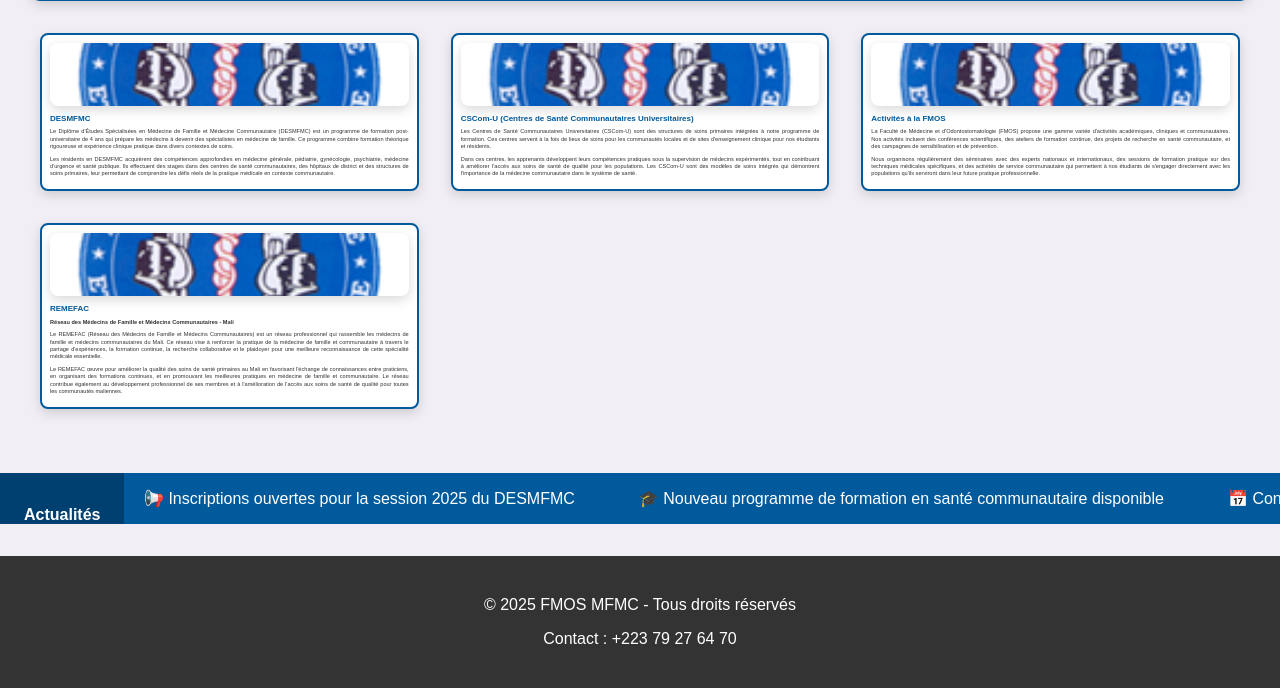
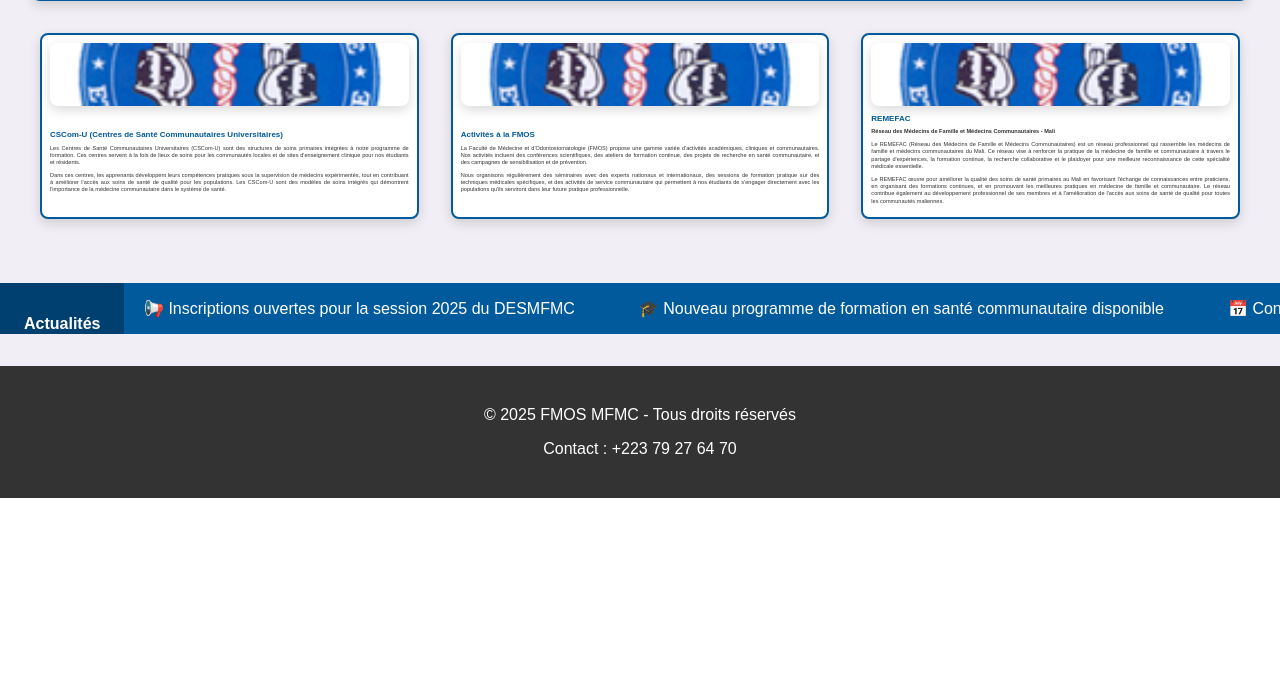
Before and after one commit to baigho2-hue/fmos-mfmc, a Django app: page / in a window 1280 px wide. Shown: the part 959-1647 px from the top of the page. After the commit the page ends 1457 px from the top, so only its background shows below. Run offline with Django 4.2, Linux system fonts and the light colour scheme; parts of the project's set-up code (start-up, migrations or seed data) failed here and were passed over.

Commit message:
Suppression de la section DESMFMC de la page d'accueil

```diff
--- a/core/templates/accueil.html
+++ b/core/templates/accueil.html
@@ -61,32 +61,7 @@
 
     <!-- Conteneur pour les 3 sections en bas -->
     <div class="sections-container">
-      <!-- Section 2: DESMFMC -->
-      <section class="section-small">
-        <div class="section-content">
-          <div class="section-image">
-            <img src="{% static 'images/logo_fmos.png' %}" alt="Diplôme d'Études Spécialisées en Médecine de Famille et Médecine Communautaire" />
-          </div>
-          <div class="section-text">
-            <h2>DESMFMC</h2>
-            <p>
-              Le Diplôme d'Études Spécialisées en Médecine de Famille et Médecine Communautaire (DESMFMC)
-              est un programme de formation post-universitaire de 4 ans qui prépare les médecins à devenir
-              des spécialistes en médecine de famille. Ce programme combine formation théorique rigoureuse
-              et expérience clinique pratique dans divers contextes de soins.
-            </p>
-            <p>
-              Les résidents en DESMFMC acquièrent des compétences approfondies en médecine générale,
-              pédiatrie, gynécologie, psychiatrie, médecine d'urgence et santé publique. Ils effectuent
-              des stages dans des centres de santé communautaires, des hôpitaux de district et des
-              structures de soins primaires, leur permettant de comprendre les défis réels de la pratique
-              médicale en contexte communautaire.
-            </p>
-          </div>
-        </div>
-      </section>
-
-      <!-- Section 3: CSCom-U -->
+      <!-- Section 2: CSCom-U -->
       <section class="section-small">
         <div class="section-content">
           <div class="section-image">
```
Also changed, not shown: templates/index.html (+1 -26 lines).
